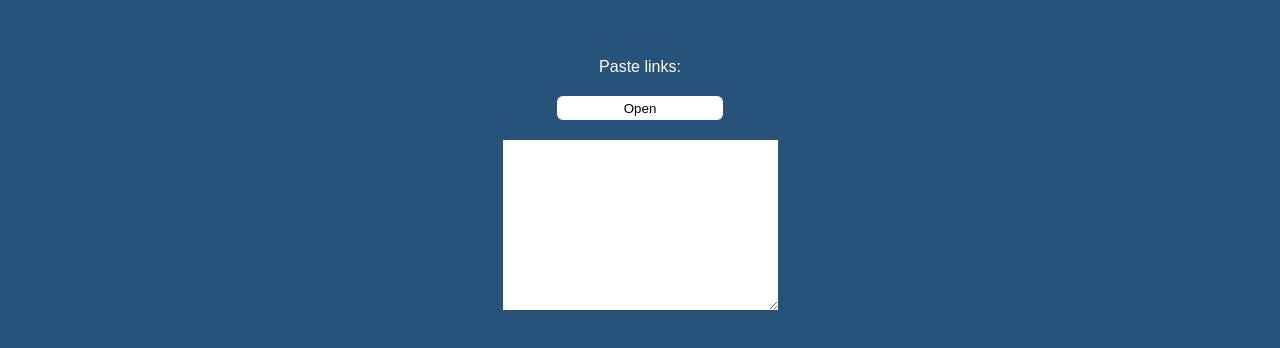
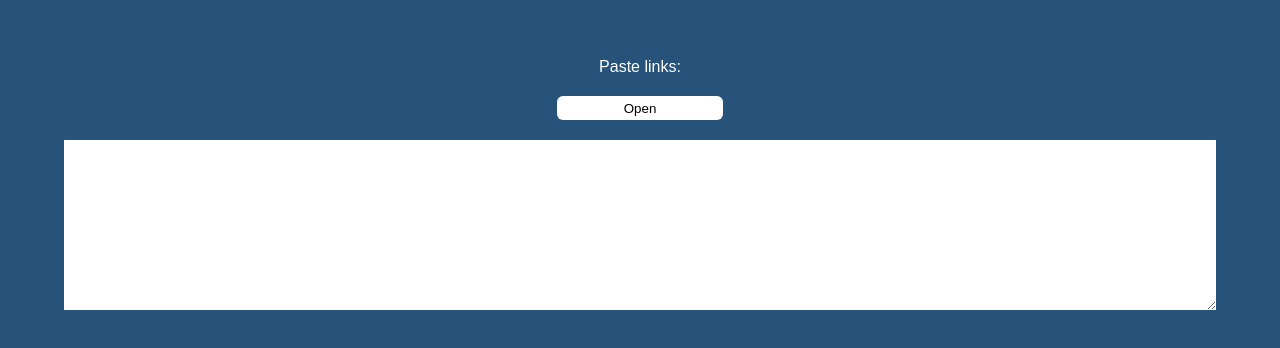
Before and after one commit to coderubrika/open_url, a website: page index.html in a window 1280 px wide. Shown: the part 216-564 px from the top of the page. Drawn offline with Linux system fonts and the light colour scheme.

Commit message:
style_improve

```diff
--- a/package.json
+++ b/package.json
@@ -4,7 +4,9 @@
   "description": "",
   "main": "script.js",
   "scripts": {
-    "start": "npx live-server . --port=3000 --https=./node_modules/live-server-https"
+    "run-https": "npx live-server . --port=3000 --https=./node_modules/live-server-https",
+    "run": "npx live-server . --port=3000",
+    "deploy": "firebase deploy"
   },
   "keywords": [],
   "author": "",
--- a/style.css
+++ b/style.css
@@ -45,4 +45,5 @@ textarea {
     outline: none;
     border: none;
     padding: 10px;
+    width: 90vw;
 }
```
